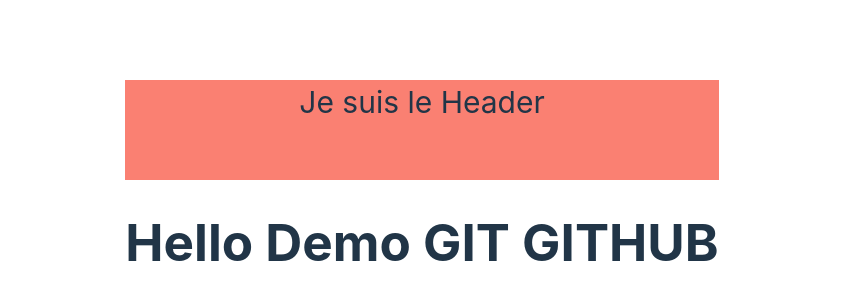
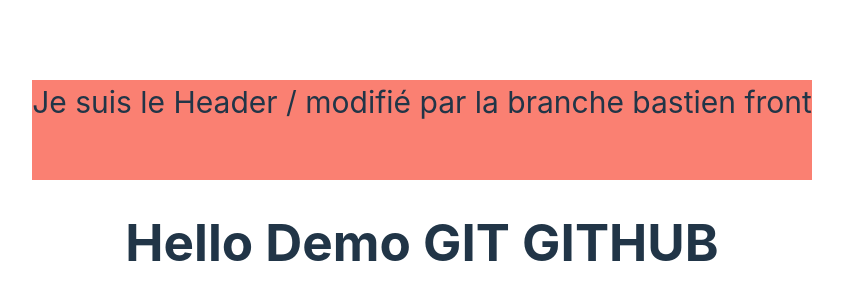
Before and after one commit to BastienLairis/demo-git-github, a React (Vite) app: page / in a window 1280 px wide. Shown: the part 208-508 px from the top of the page, without its empty margins (218-1061 px from the left). Built offline with nearby package versions, Linux system fonts and the light colour scheme.

Commit message:
update Header.jsx by bastien branch

```diff
--- a/src/components/Header.jsx
+++ b/src/components/Header.jsx
@@ -1,7 +1,7 @@
 export default function Header() {
   return (
     <div style={{ background: "salmon", height: "100px", fontSize: "30px" }}>
-      Je suis le Header
+      Je suis le Header / modifié par la branche bastien front
     </div>
   );
 }
```
